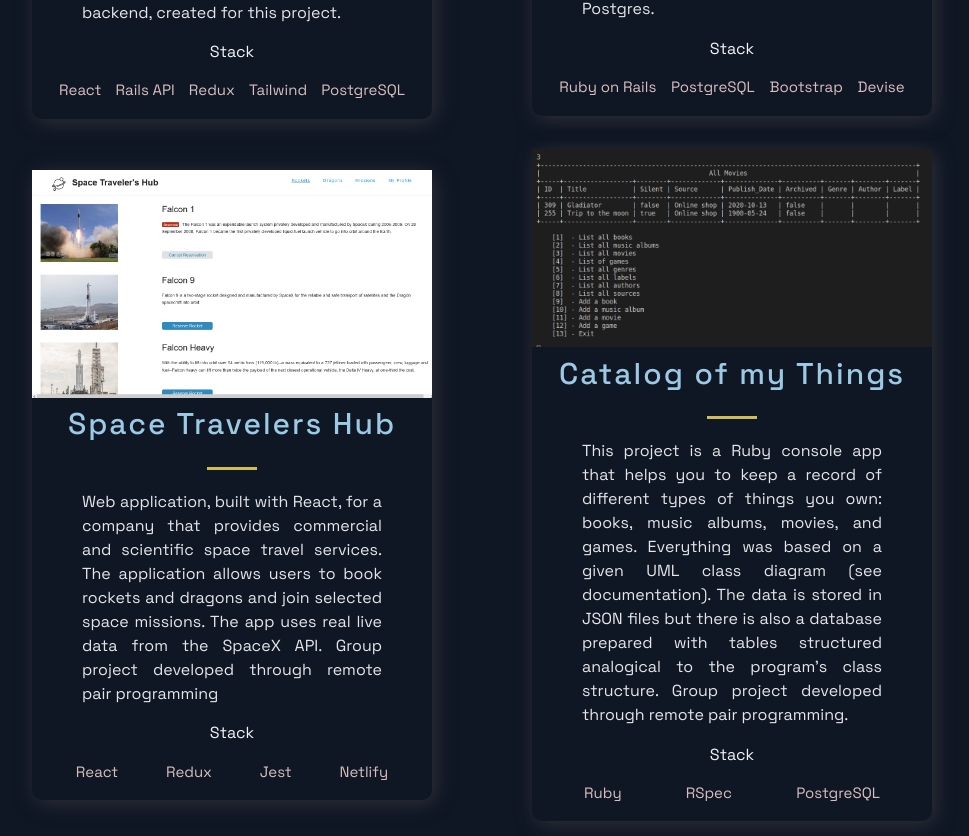
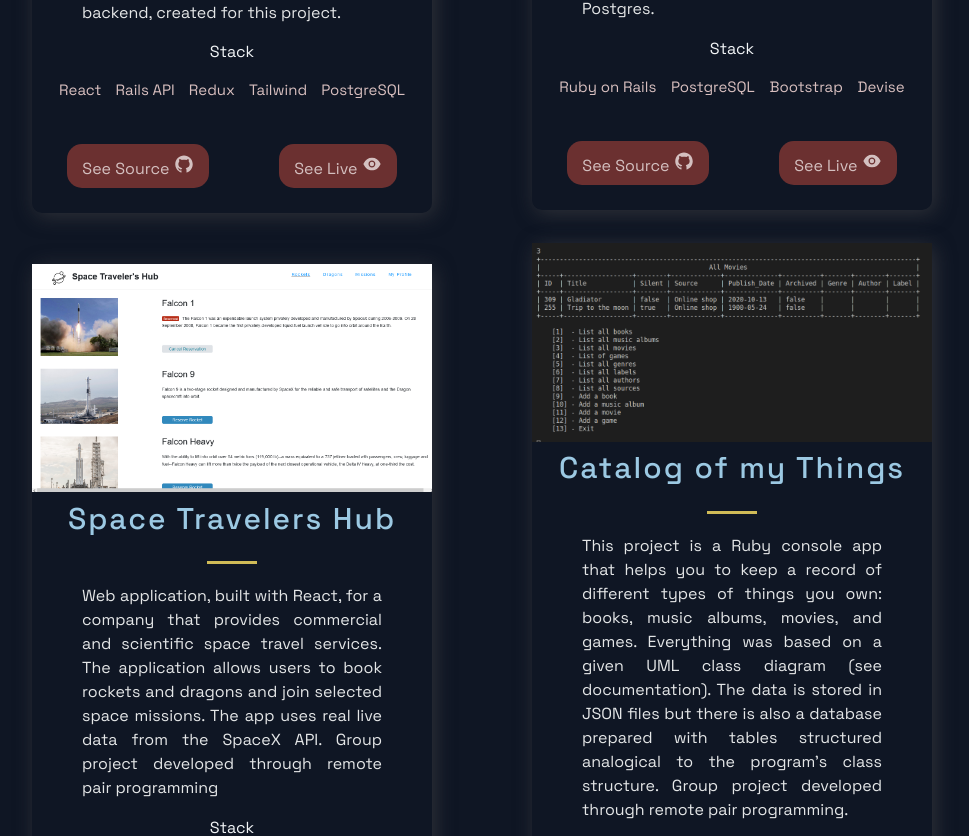
Before and after one commit to CindyDorantes/portfolio-website, a Next.js app: page / in a window 1280 px wide. Shown: the part 1355-2191 px from the top of the page, without its empty margins (158-1127 px from the left). Built offline with nearby package versions, Linux system fonts and the light colour scheme.

Commit message:
Add external links buttons

```diff
--- a/src/components/Projects/Projects.js
+++ b/src/components/Projects/Projects.js
@@ -1,4 +1,5 @@
 import React from 'react';
+import { AiFillGithub, AiFillEye } from 'react-icons/ai';
 
 import { BlogCard, CardInfo, ExternalLinks, GridContainer, HeaderThree, Hr, Tag, TagList, TitleContent, UtilityList, Img } from './ProjectsStyles';
 import { Section, SectionDivider, SectionTitle } from '../../styles/GlobalComponents';
@@ -26,6 +27,10 @@ const Projects = () => (
               ))}
             </TagList>
           </div>
+          <UtilityList>
+            <ExternalLinks href={source}>See Source <AiFillGithub size="2rem" /></ExternalLinks>
+            <ExternalLinks href={visit}>See Live <AiFillEye size="2rem" /></ExternalLinks>
+          </UtilityList>
         </BlogCard>
       ))}
     </GridContainer>
--- a/src/constants/constants.js
+++ b/src/constants/constants.js
@@ -14,7 +14,7 @@ export const projects = [
     image: '/images/expense-tracker-mockup.jpeg',
     tags: ['Ruby on Rails', 'PostgreSQL', 'Bootstrap', 'Devise'],
     source: 'https://github.com/CindyDorantes/Expense-tracker',
-    visit: 'https://google.com',
+    visit: 'https://github.com/CindyDorantes/Expense-tracker',
     id: 1,
   },
   {
@@ -32,7 +32,7 @@ export const projects = [
     image: '/images/catalog-of-my-things-screeshot.png',
     tags: ['Ruby', 'RSpec', 'PostgreSQL'],
     source: 'https://github.com/CindyDorantes/catalog-of-my-things',
-    visit: 'https://google.com',
+    visit: 'https://github.com/CindyDorantes/catalog-of-my-things',
     id: 3,
   },
 ];
```
